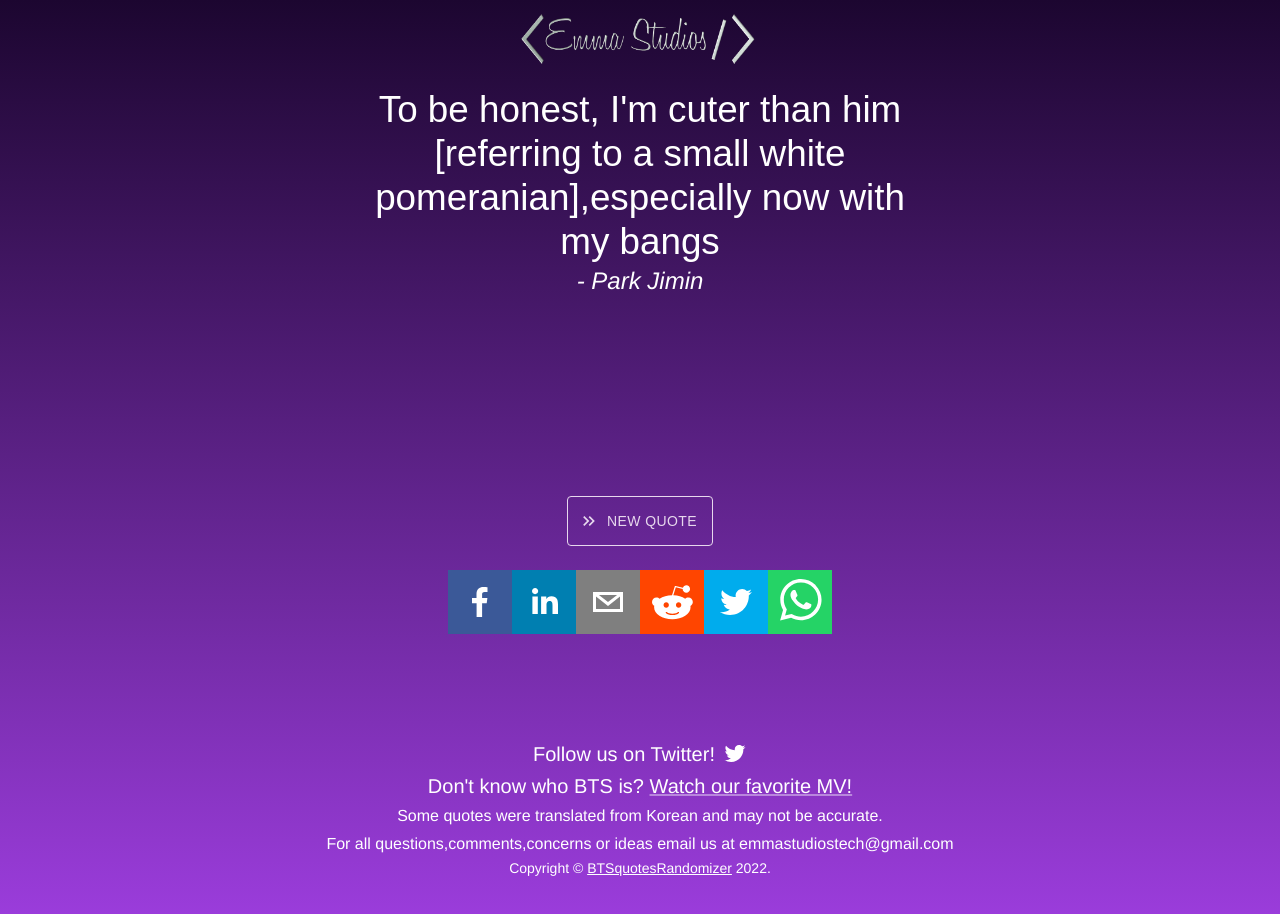
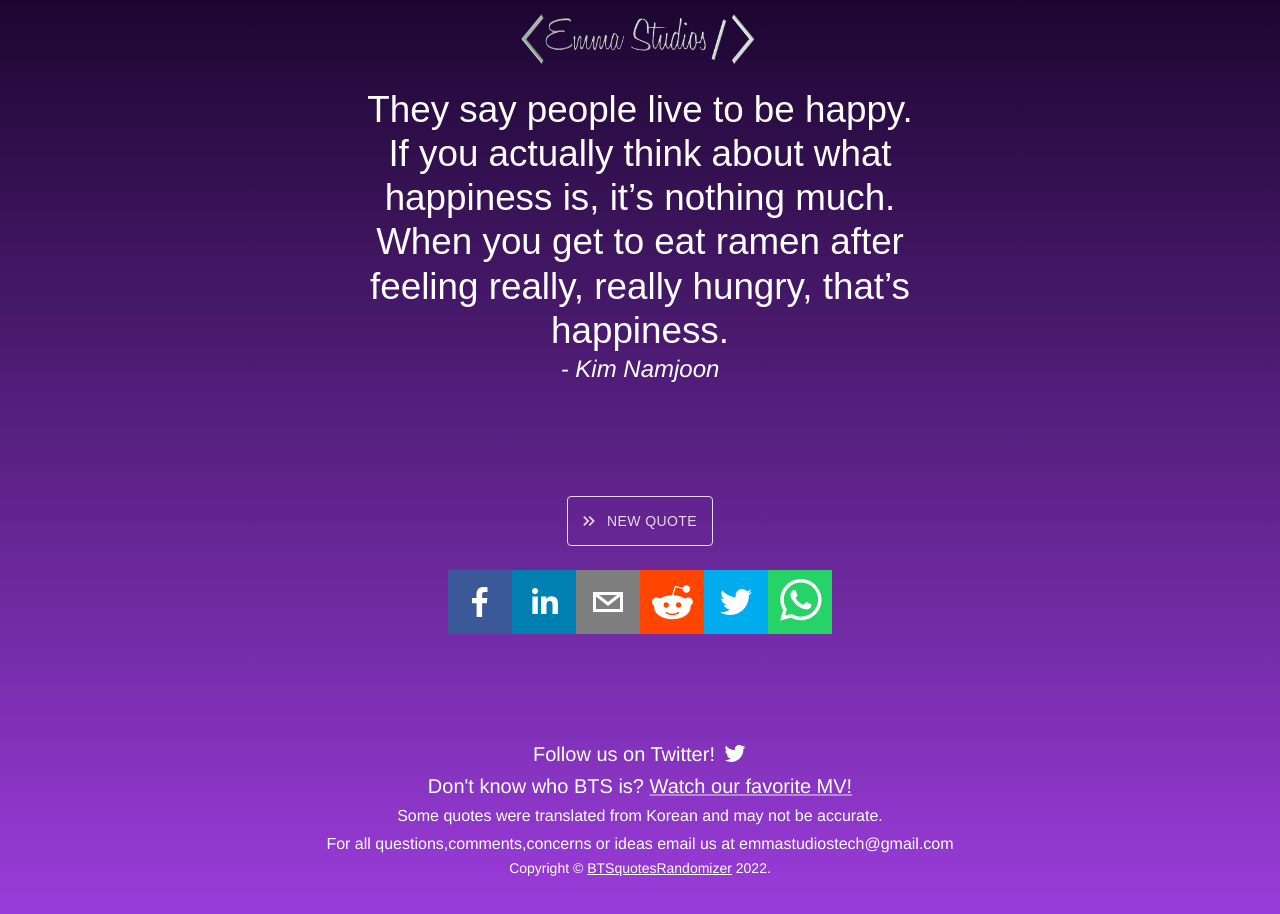
Before and after one commit to EmmaSecrest/btsQuotesRandomizer, a React (Create React App) app: page / in a window 1280 px wide. Shown: the top 914 px of the page. Built offline with nearby package versions, Linux system fonts and the light colour scheme.

Commit message:
finally fixed take 2

```diff
--- a/src/quoteCard.js/QuoteCard.js
+++ b/src/quoteCard.js/QuoteCard.js
@@ -29,8 +29,7 @@ import { Grid } from '@mui/material';
 
 export default function QuoteCard(){
    const quotesLength = quotes.length;
-   const storedIndex = Number(localStorage.getItem('quoteIndex'))
-   const [quoteIndex ,setQuoteIndex] = useState(Number.isInteger(storedIndex) ? storedIndex : Math.floor(Math.random() * quotesLength))
+   const [quoteIndex ,setQuoteIndex] = useState(JSON.parse(localStorage.getItem("quoteIndex")) || Math.floor(Math.random() * quotesLength))
 
   //  useEffect(() => {
   //   setQuoteIndex(JSON.parse(window.localStorage.getItem("quoteIndex")));
```
